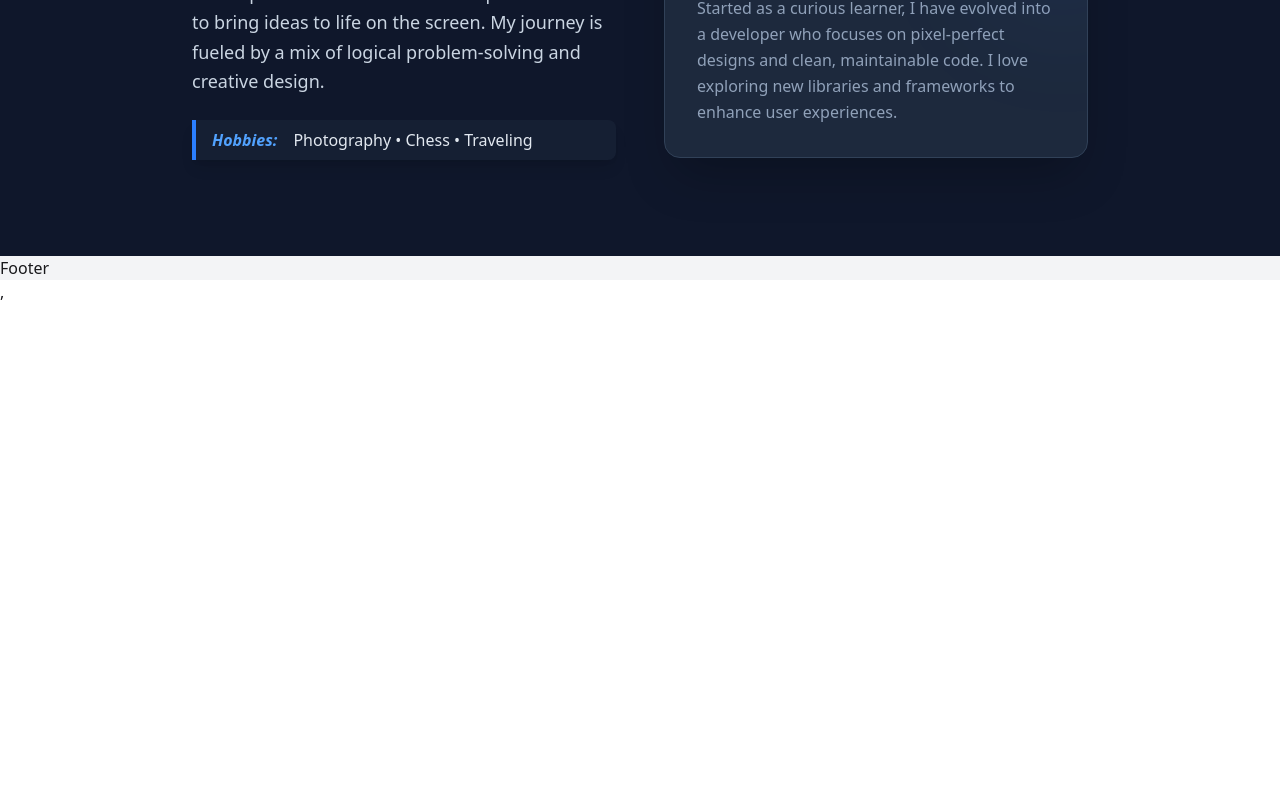
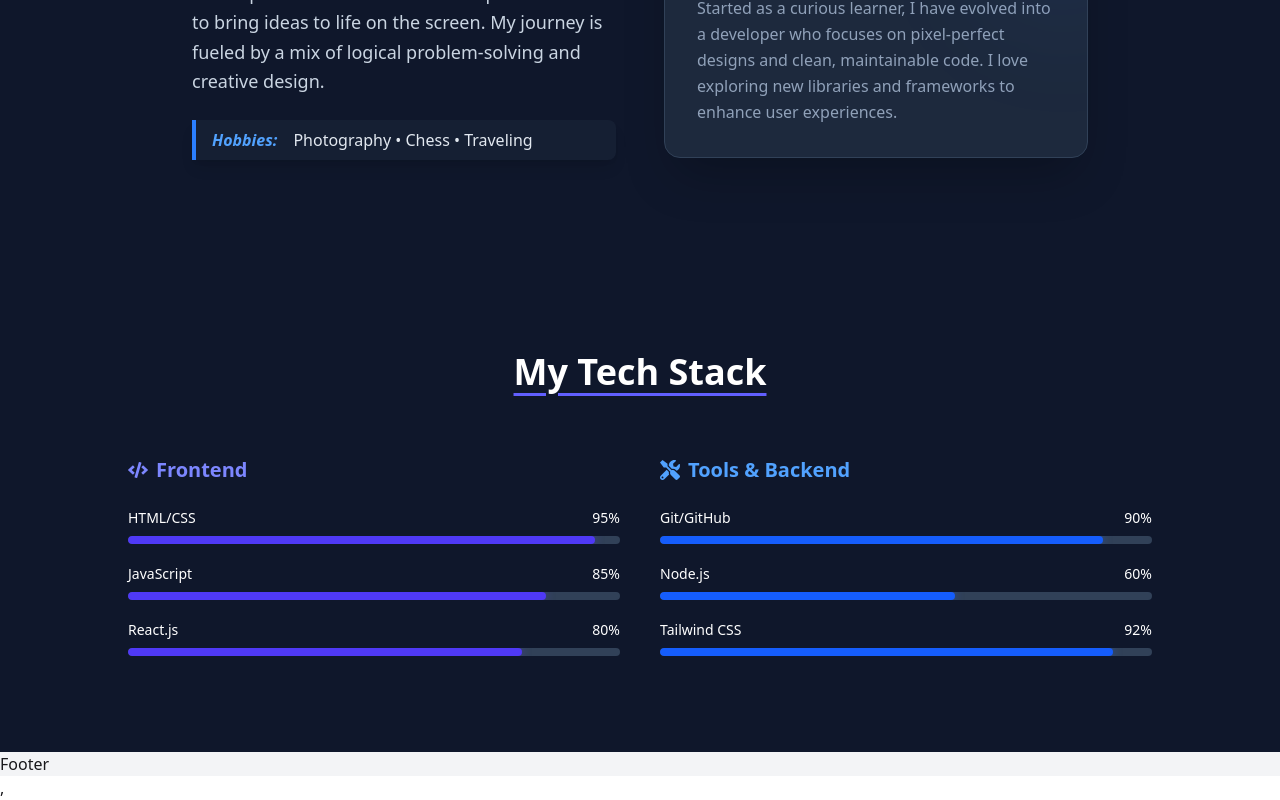
Before and after one commit to Tamanna-salma/my-portfolio, a React (Vite) app: page / in a window 1280 px wide. Shown: the part 1045-1845 px from the top of the page. Before the commit the page ends 1349 px from the top, so only its background shows below. Built offline with nearby package versions, Linux system fonts and the light colour scheme.

Commit message:
skills section added

```diff
--- a/src/components/About.jsx
+++ b/src/components/About.jsx
@@ -3,7 +3,7 @@ import { motion } from 'framer-motion';
 
 const About = () => {
   return (
-    <div id="about" className='py-24 px-6 bg-slate-900 overflow-hidden'>
+    <div className='py-24 px-6 bg-slate-900 overflow-hidden'>
       <div className="max-w-4xl mx-auto grid md:grid-cols-2 gap-12 items-center">
 
 
--- a/src/components/Home.jsx
+++ b/src/components/Home.jsx
@@ -1,12 +1,14 @@
 import React from 'react'
 import About from './About'
 import Banner from './Banner'
+import Skill from './Skill'
 
 const Home = () => {
   return (
     <div>
         <Banner></Banner>
         <About></About>
+        <Skill></Skill>
     </div>
   )
 }
--- /dev/null
+++ b/src/components/Skill.jsx
@@ -0,0 +1,96 @@
+import React from 'react';
+import { motion } from 'framer-motion';
+import { FaCode, FaTools } from 'react-icons/fa';
+
+const Skill = () => {
+
+  const progressAnimation = (width) => ({
+    initial: { width: 0 },
+    whileInView: { width: `${width}%` },
+    transition: { duration: 1.5, ease: "easeOut" }
+  });
+
+  return (
+    <div  className='py-24 bg-slate-900 px-6 text-white'>
+      <div className="container mx-auto">
+        <motion.h2
+          initial={{ opacity: 0, y: -20 }}
+          whileInView={{ opacity: 1, y: 0 }}
+          className="text-4xl font-black text-center mb-16 underline decoration-indigo-500 underline-offset-8"
+        >
+          My Tech Stack
+        </motion.h2>
+
+        <div className="grid md:grid-cols-2 gap-10 max-w-5xl mx-auto">
+
+          {/* Frontend Section */}
+          <motion.div
+            initial={{ opacity: 0, x: -50 }}
+            whileInView={{ opacity: 1, x: 0 }}
+            viewport={{ once: true }}
+            className="space-y-6"
+          >
+            <h4 className="text-xl font-bold text-indigo-400 flex items-center gap-2">
+              <FaCode /> Frontend
+            </h4>
+            <div className="space-y-5">
+              {[
+                { name: "HTML/CSS", level: 95 },
+                { name: "JavaScript", level: 85 },
+                { name: "React.js", level: 80 }
+              ].map((skill, index) => (
+                <div key={index}>
+                  <div className="flex justify-between mb-2 text-sm font-medium">
+                    <span>{skill.name}</span>
+                    <span>{skill.level}%</span>
+                  </div>
+                  <div className="w-full bg-slate-700 h-2 rounded-full overflow-hidden">
+                    <motion.div
+                      {...progressAnimation(skill.level)}
+                      className="bg-indigo-600 h-2 rounded-full shadow-[0_0_10px_rgba(79,70,229,0.5)]"
+                    ></motion.div>
+                  </div>
+                </div>
+              ))}
+            </div>
+          </motion.div>
+
+          {/* Tools & Backend Section */}
+          <motion.div
+            initial={{ opacity: 0, x: 50 }}
+            whileInView={{ opacity: 1, x: 0 }}
+            viewport={{ once: true }}
+            className="space-y-6"
+          >
+            <h4 className="text-xl font-bold text-blue-400 flex items-center gap-2">
+              <FaTools /> Tools & Backend
+            </h4>
+            <div className="space-y-5">
+              {[
+                { name: "Git/GitHub", level: 90 },
+                { name: "Node.js", level: 60 },
+                { name: "Tailwind CSS", level: 92 }
+              ].map((skill, index) => (
+                <div key={index}>
+                  <div className="flex justify-between mb-2 text-sm font-medium">
+                    <span>{skill.name}</span>
+                    <span>{skill.level}%</span>
+                  </div>
+                  <div className="w-full bg-slate-700 h-2 rounded-full overflow-hidden">
+                    <motion.div
+                      {...progressAnimation(skill.level)}
+                      className="bg-blue-600 h-2 rounded-full shadow-[0_0_10px_rgba(37,99,235,0.5)]"
+                    ></motion.div>
+                  </div>
+                </div>
+              ))}
+            </div>
+          </motion.div>
+
+        </div>
+      </div>
+    </div>
+  );
+};
+
+export default Skill;
```
